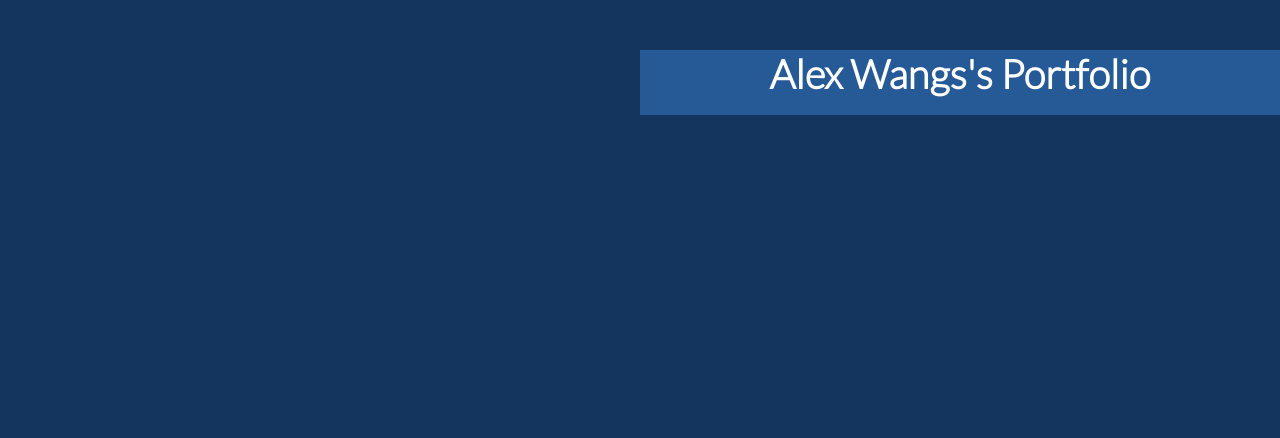
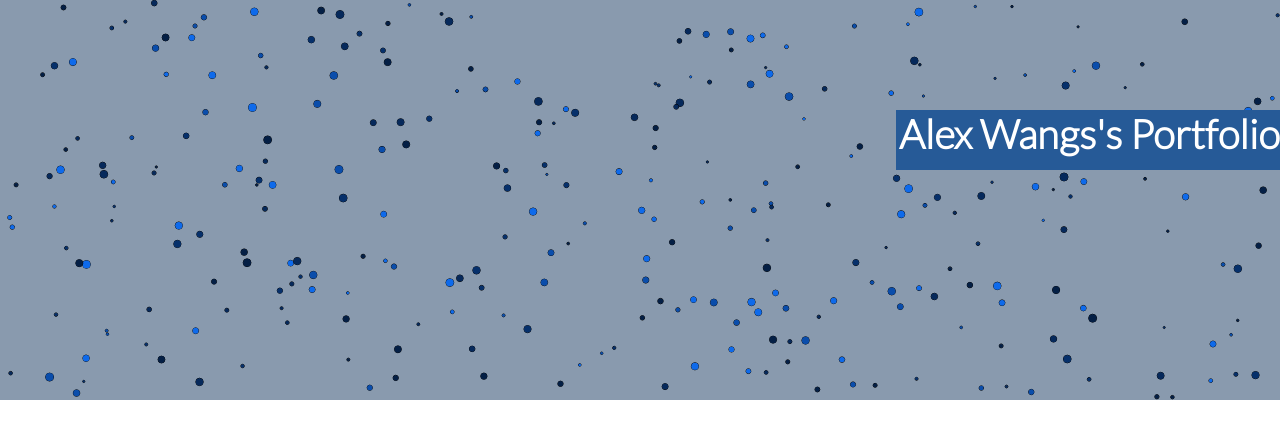
Before and after one commit to Aceguarde/Portfolio, a plain HTML site: page index.html in a window 1280 px wide. Drawn offline with Linux system fonts and the light colour scheme.

Commit message:
Touching balls

```diff
--- a/index.css
+++ b/index.css
@@ -4,7 +4,7 @@
         height: 100%;
         margin: 0;
         padding: 0;
-        background-color: rgb(20,54,94);
+        background-color: "White";
     }
     @font-face {
   font-family: Lato;
@@ -12,17 +12,26 @@
     }
 
     #container {
-        width: 50%;
-        height: 65px;
+        position: absolute;
+        right:0px;
+        top:60px;
+        width: 30%;
+        height: 60px;
         padding: 0px;
         background-color: rgb(38,90,151);
         margin-top: 50px;
-        margin-left: 50%;
+        margin-left: 70%;
     }
+    #scenery {
+      position: absolute;
+      margin: 0;
+      background-color: rgba(20,54,94, .5);
+    }
+
     h1 {
         font-style: normal;
         font-family: Lato;
-        text-align: center;
+        text-align: right;
         font-size: 40px;
         margin: 0px;
         color: white;
--- a/index.html
+++ b/index.html
@@ -3,7 +3,8 @@
 
     <head>
         <link rel="stylesheet" href="index.css">
-        <script src="index.js"></script>
+        <script src="index.js" defer></script>
+
         <title>Alex Wang's Portfolio</title>
 
     </head>
@@ -11,12 +12,19 @@
 
     <body>
 
+        <div>
+          <canvas id=scenery></canvas>
 
         <div id="container">
 
-            <h1>Alex Wangs's Portfolio</h1>
+            <h1>Alex Wangs's Portfolio <br> </h1>
 
         </div>
+
+
+
+      </div>
+
 
     </body>
 
--- a/index.js
+++ b/index.js
@@ -0,0 +1,147 @@
+var canvas = document.getElementById("scenery");
+canvas.width = window.innerWidth;
+canvas.height = (window.innerHeight)/2;
+
+var c = canvas.getContext("2d");//stands for Context
+//
+// c.fillStyle = "red";
+// c.fillRect(100, 100, 100, 100);
+// c.fillStyle = "red";
+// c.fillRect(250, 100, 100, 100);
+// c.fillStyle = "rgba(0,0,250,.1)";
+// c.fillRect(370, 100, 100, 100);
+// console.log(canvas);
+//
+// //Line
+// c.beginPath();
+// c.moveTo(50, 300);
+// c.lineTo(300,100);
+// c.lineTo(400,300);
+// c.strokeStyle = "blue";
+// c.stroke();
+//
+// //Arc (x,y,radius,startangle,endangle)
+//
+// for(var i = 0; i < 300; i++){
+//   var x = Math.random() * window.innerWidth;
+//   var y = Math.random() * window.innerHeight;
+//     c.beginPath();
+//     c.arc(x,y,30,0, Math.PI*2, false);
+//     c.strokeStyle = "BLACK";
+//     c.stroke();
+// }
+
+//
+// var x = Math.random() * innerWidth;
+// var y = Math.random() * innerHeight;
+// var dx = 10 * (Math.random() - 0.5) ;
+// var dy = 10 * (Math.random() - 0.5) ;
+// var radius = 30;
+
+var mouse = {
+  x: undefined,
+  y: undefined
+}
+var maxRadius = 40;
+// var minRadius = 2;
+
+var colorArray = [
+  "#0E6AEB",
+  "#0A4DAB",
+  "#06295B",
+  "#06306B",
+  "#041F45",
+];
+
+window.addEventListener("mousemove",
+    function(event){
+    mouse.x = event.x;
+    mouse.y = event.y;
+    console.log(mouse);
+}
+);
+
+window.addEventListener("resize",
+function (event) {
+  canvas.width = window.innerWidth;
+  canvas.height = (window.innerHeight)/2;
+
+
+
+})
+
+
+function Circle(x, y, dx, dy, radius) {
+  this.x = x;
+  this.y = y;
+  this.dx = dx;
+  this.dy = dy;
+  this.radius = radius;
+  this.minRadius = radius;
+  this.color = colorArray[Math.floor(Math.random() * colorArray.length)];
+
+  this.draw = function() {
+    c.beginPath();
+    c.arc(this.x,this.y,this.radius,0, Math.PI*2, false);
+    c.fillStyle = this.color;
+    c.strokeWidth = 20;
+    c.stroke();
+    c.fill();
+  }
+
+  this.update = function() {
+    if (this.x + this.radius> innerWidth || this.x - this.radius < 0){
+      this.dx = - this.dx;
+    }
+    if (this.y + this.radius> (innerHeight)/2 || this.y - this.radius < 0){
+      this.dy = - this.dy;
+    }
+
+
+    this.x += this.dx;
+    this.y += this.dy;
+
+    //interactivity
+    if(mouse.x - this.x < 50 && mouse.x - this.x > -50 && mouse.y - this.y < 50 && mouse.y -this.y> -50) {
+
+        if(this.radius < maxRadius) {
+          this.radius += 1;
+        }
+
+    }
+    else if (this.radius > this.minRadius){
+      this.radius -= 1 ;
+    }
+
+    this.draw();
+  }
+
+}
+
+  var circleArray = [];
+function init() {
+      circleArray = [];
+
+  for(var i = 0; i < 300; i++){
+      var radius = Math.random() * 3 + 1;
+      var x = Math.random() * (innerWidth - radius * 2) + radius;
+      var y = Math.random() * ((innerHeight)/2 - radius * 2) + radius;
+      var dx = (Math.random() - 0.5) ;
+      var dy = (Math.random() - 0.5) ;
+
+      circleArray.push(new Circle(x,y,dx,dy,radius));
+  }
+}
+
+
+    function animate(){
+      requestAnimationFrame(animate);
+      c.clearRect(0,0,innerWidth, (innerHeight)/2);
+      for(var i = 0; i < circleArray.length; i++){
+        circleArray[i].update();
+      }
+
+    }
+
+init();
+animate();
```
